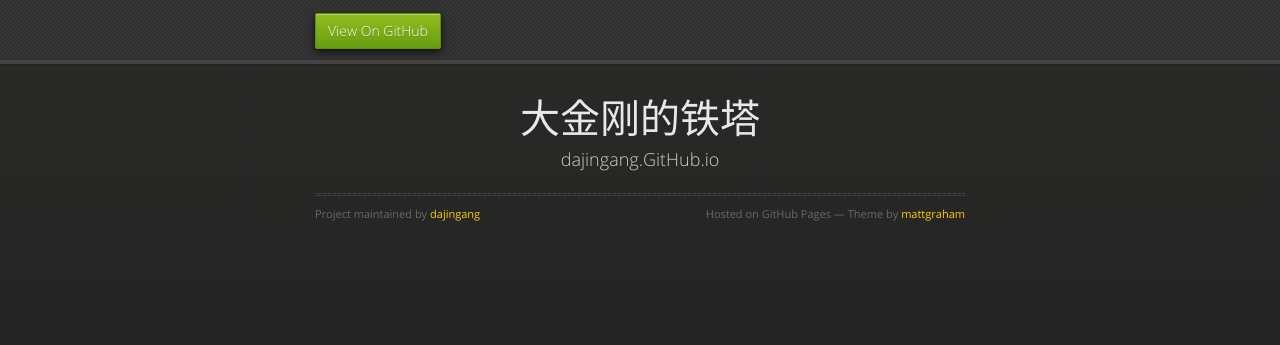
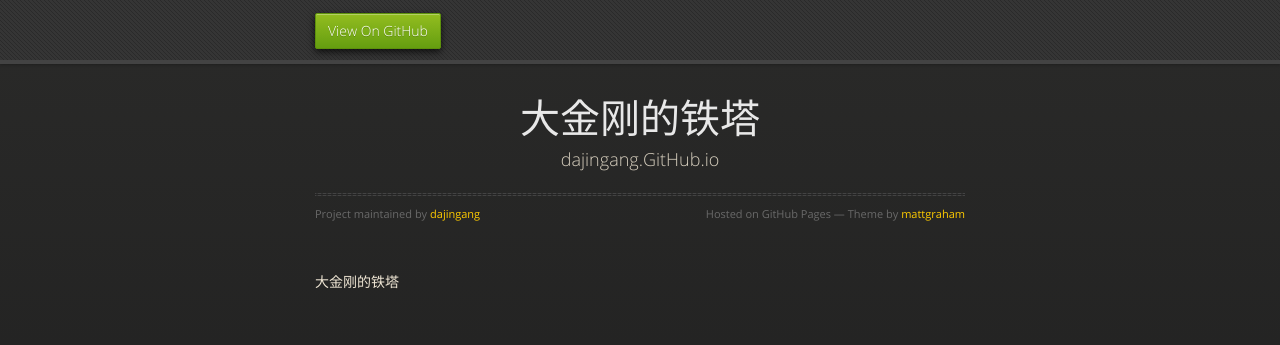
Before and after one commit to dajingang/dajingang.github.io, a plain HTML site: page index.html in a window 1280 px wide. Drawn offline with nearby package versions, Linux system fonts and the light colour scheme.

Commit message:
Update index.html

```diff
--- a/index.html
+++ b/index.html
@@ -35,6 +35,10 @@
           <span class="credits right">Hosted on GitHub Pages &mdash; Theme by <a href="https://twitter.com/michigangraham">mattgraham</a></span>
         </div>
 
+        <div id="main">
+          <text>大金刚的铁塔</text>
+        </div>
+
 <!--        <h1>-->
 <!--<a id="dajinganggithubio" class="anchor" href="#dajinganggithubio" aria-hidden="true"><span class="octicon octicon-link"></span></a>dajingang.github.io</h1>-->
 
```
